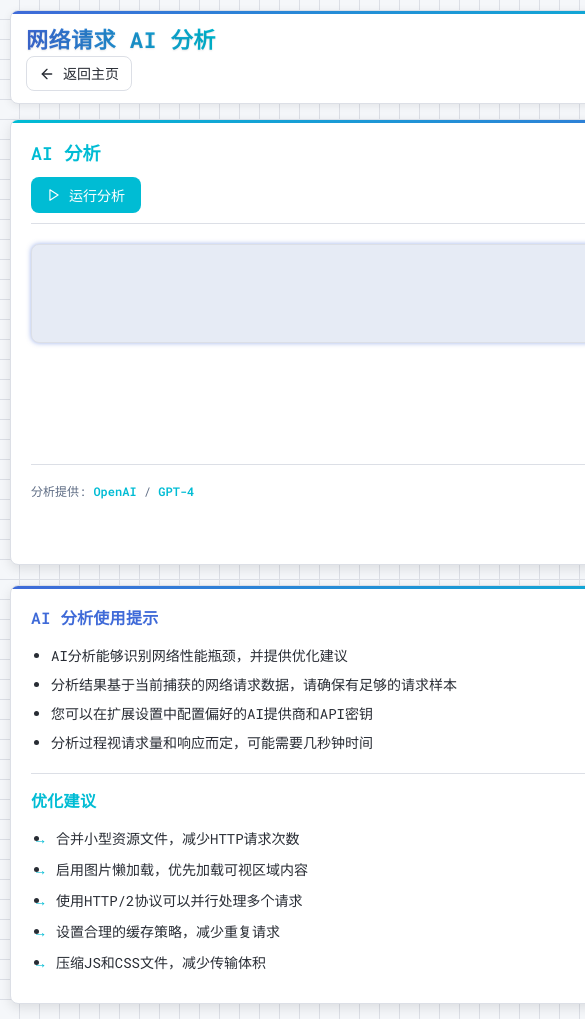
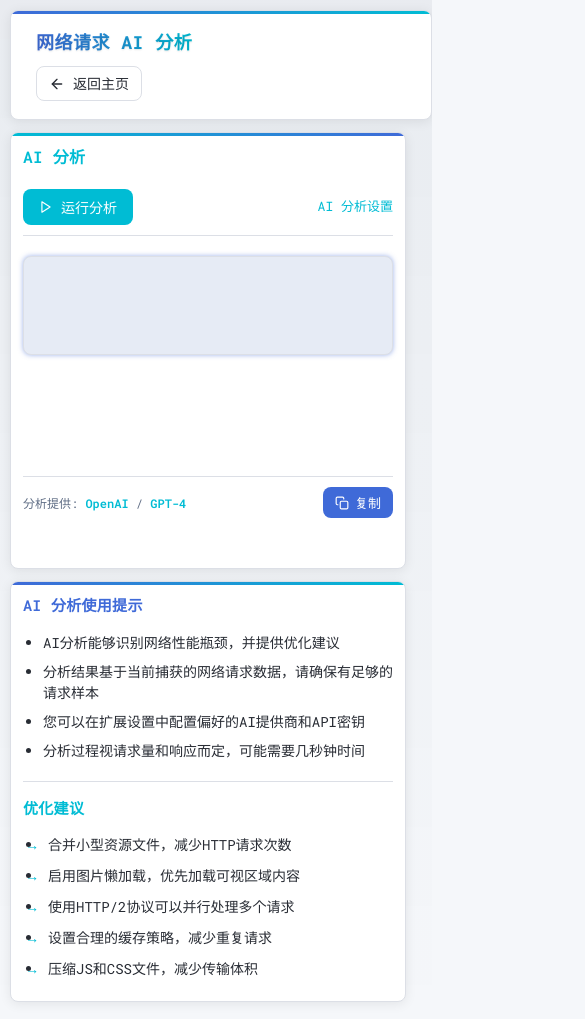
Before and after one commit to weetime/chrome-network-analyzer, a browser extension: page ai-analysis.html in a window 390 px wide. Shown: the top 1019 px of the page, 585 px wide, since content can reach past the window. Drawn offline with Linux system fonts and the light colour scheme.

Commit message:
style: enhance CSS styles for AI analysis and tips containers, improve responsiveness, and add hover effects for better user interaction

```diff
--- a/css/ai-analysis.css
+++ b/css/ai-analysis.css
@@ -26,12 +26,18 @@
 
 /* AI分析容器 */
 .ai-container {
-  padding: 20px;
-  margin-bottom: 20px;
+  padding: 25px;
+  margin-bottom: 25px;
   border-radius: var(--card-radius);
   background-color: var(--card-bg);
   position: relative;
   overflow: hidden;
+  transition: all 0.3s ease;
+  border: 1px solid var(--border-color);
+}
+
+.ai-container:hover {
+  transform: translateY(-2px);
 }
 
 .ai-container::before {
@@ -205,10 +211,16 @@
 
 /* 使用提示区域 */
 .tips-container {
-  padding: 20px;
+  padding: 25px;
   background-color: var(--card-bg);
   border-radius: var(--card-radius);
-  margin-bottom: 20px;
+  margin-bottom: 25px;
+  border: 1px solid var(--border-color);
+  transition: all 0.3s ease;
+}
+
+.tips-container:hover {
+  transform: translateY(-2px);
 }
 
 .tips-title {
@@ -298,45 +310,115 @@
 
 /* 居中布局优化样式 */
 body.tech-bg {
-  max-width: 1000px;
-  margin: 0 auto;
-  padding: 20px;
+  max-width: none;
+  width: 100%;
+  margin: 0;
+  padding: 0;
+  min-height: 100vh;
+  display: flex;
+  justify-content: center;
+  background: var(--bg-color);
+  background-image: linear-gradient(to bottom, rgba(0, 30, 60, 0.05), transparent);
 }
 
 .content-wrapper {
   display: flex;
   flex-direction: column;
-  align-items: center;
   width: 100%;
+  max-width: 1200px;
+  padding: 25px;
+  box-sizing: border-box;
+  min-height: 100vh;
 }
 
 .header-container,
-.stats-container,
 .ai-container,
 .tips-container {
   width: 100%;
-  max-width: 900px;
-  margin-left: auto;
-  margin-right: auto;
+  margin-bottom: 25px;
+  box-shadow: 0 2px 12px rgba(0, 0, 0, 0.08);
+}
+
+/* 针对暗黑模式 */
+[data-theme="dark"] body.tech-bg {
+  background-image: linear-gradient(to bottom, rgba(0, 40, 80, 0.15), rgba(0, 0, 0, 0.1));
+}
+
+[data-theme="dark"] .header-container,
+[data-theme="dark"] .ai-container,
+[data-theme="dark"] .tips-container {
+  box-shadow: var(--neon-glow);
 }
 
 /* 响应式设计优化 */
 @media (max-width: 1024px) {
-  body.tech-bg {
-    padding: 15px;
+  .content-wrapper {
+    padding: 20px;
+  }
+
+  .ai-container,
+  .tips-container,
+  .header-container {
+    padding: 20px;
   }
 }
 
 @media (max-width: 768px) {
-  body.tech-bg {
+  .content-wrapper {
+    padding: 15px;
+  }
+
+  .ai-container,
+  .tips-container,
+  .header-container {
+    padding: 15px;
+    margin-bottom: 15px;
+  }
+
+  .header-container {
+    flex-direction: column;
+    align-items: flex-start;
+    gap: 10px;
+  }
+
+  .page-title {
+    font-size: 20px;
+  }
+
+  .ai-header h3 {
+    font-size: 16px;
+  }
+
+  .tips-title {
+    font-size: 15px;
+  }
+}
+
+@media (max-width: 480px) {
+  .content-wrapper {
     padding: 10px;
   }
 
-  .header-container,
-  .stats-container,
   .ai-container,
-  .tips-container {
-    max-width: 100%;
+  .tips-container,
+  .header-container {
+    padding: 12px;
+    margin-bottom: 12px;
+  }
+
+  .ai-header {
+    flex-direction: column;
+    align-items: flex-start;
+    gap: 10px;
+  }
+
+  .ai-header-actions {
+    width: 100%;
+    justify-content: space-between;
+  }
+
+  .page-title {
+    font-size: 18px;
   }
 }
 
@@ -370,3 +452,10 @@ body.tech-bg {
 [data-theme="dark"] .optimization-list li::before {
   text-shadow: 0 0 3px var(--accent-color-glow);
 }
+
+/* 头部容器增强 */
+.header-container {
+  padding: 18px 25px;
+  transition: all 0.3s ease;
+  border: 1px solid var(--border-color);
+}
```
